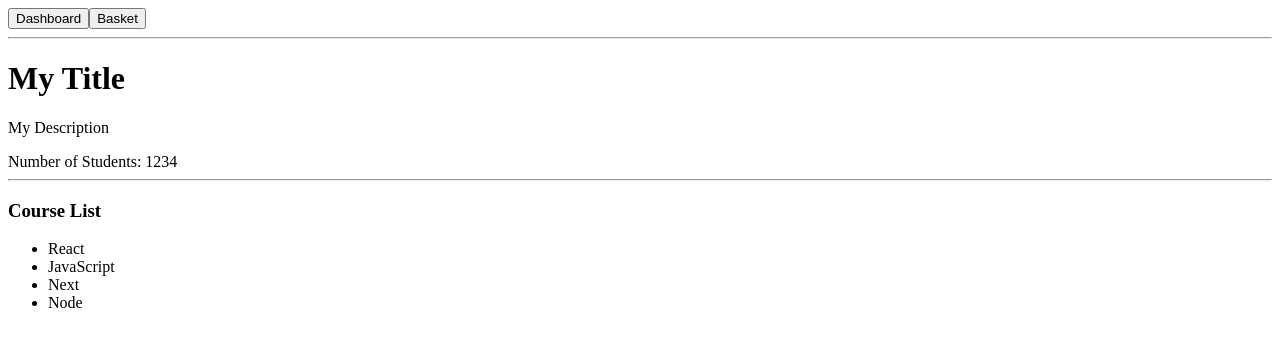
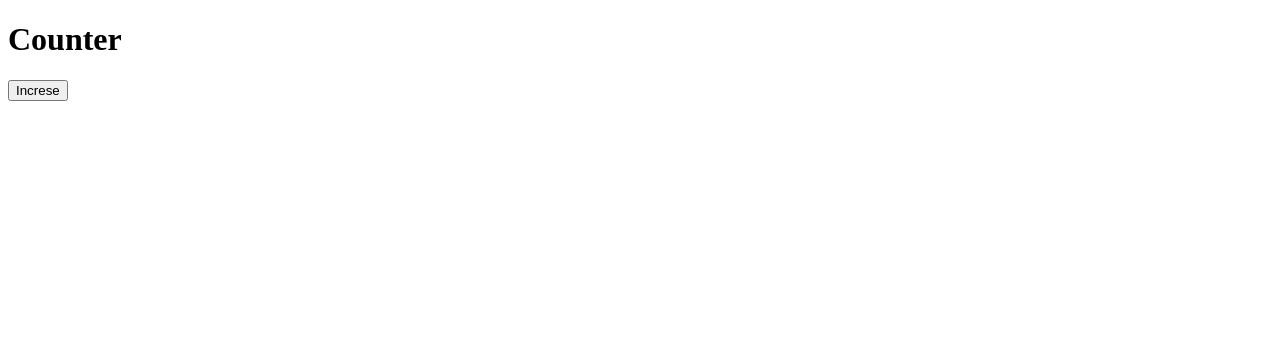
Before and after one commit to mohammadpmf/react_redux, a React (Vite) app in the folder vite-react-app (Jadidtar)/react-app/: page / in a window 1280 px wide. Shown: the top 346 px of the page. Built offline with nearby package versions, Linux system fonts and the light colour scheme.

Commit message:
finish event lesson

```diff
--- a/vite-react-app (Jadidtar)/react-app/src/App.jsx
+++ b/vite-react-app (Jadidtar)/react-app/src/App.jsx
@@ -1,18 +1,20 @@
 import Header from "./Header.jsx"
 import CourseList from "./CourseList.jsx"
 import Banner from "./Banner.jsx"
+import Counter from "./Counter.jsx"
 
 function App() {
 
   return (
     <div>
-      <Header />
+      <Counter />
+      {/* <Header />
       <Banner
       title= "My Title"
       description = "My Description"
       numOfStudents = {1234}
       />
-      <CourseList />
+      <CourseList /> */}
     </div>
   )
 }
--- /dev/null
+++ b/vite-react-app (Jadidtar)/react-app/src/Counter.jsx
@@ -0,0 +1,14 @@
+const Counter = () => {
+    function increaseHandler(){
+        console.log("increase")
+    }
+    return (
+        <div>
+            <h1>Counter</h1>
+            {/* <button onClick={()=>console.log("increase")}>Increse</button> */}
+            <button onClick={increaseHandler}>Increse</button>
+        </div>
+    )
+}
+
+export default Counter
--- /dev/null
+++ b/vite-react-app (Jadidtar)/react-app/src/CourseCard.jsx
@@ -0,0 +1,10 @@
+function CourseCard({ course: { name, description } }) {
+    return (
+        <li>
+            <h4>{name}</h4>
+            <p>{description}</p>
+        </li>
+    )
+}
+
+export default CourseCard
--- a/vite-react-app (Jadidtar)/react-app/src/CourseList.jsx
+++ b/vite-react-app (Jadidtar)/react-app/src/CourseList.jsx
@@ -1,14 +1,16 @@
+import CourseCard from "./CourseCard.jsx";
+
 function CourseList() {
     const courses = [
-        { id: 1, name: "React" },
-        { id: 2, name: "JavaScript" },
-        { id: 3, name: "Next" },
-        { id: 4, name: "Node"},
+        { id: 1, name: "React" , description: "This is React course"},
+        { id: 2, name: "JavaScript" , description: "This is JavaScript course"},
+        { id: 3, name: "Next" , description: "This is Next course"},
+        { id: 4, name: "Node", description: "This is Node course"},
     ];
     return (
         <div>
             <h3>Course List</h3>
-            <ul>{courses.map((course) => <li key={course.id}>{course.name}</li>)}</ul>
+            <ul>{courses.map((course) => <CourseCard key={course.id} course={course}/>)}</ul>
         </div>
     )
 }
```
